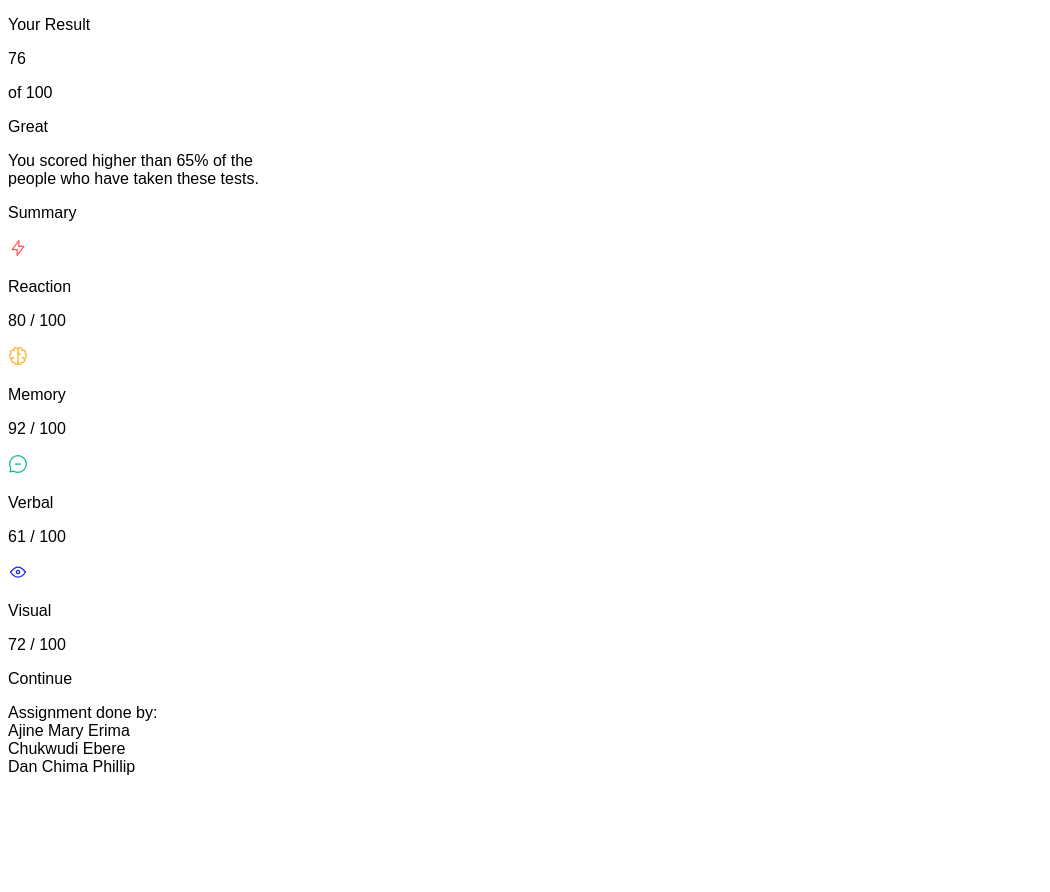
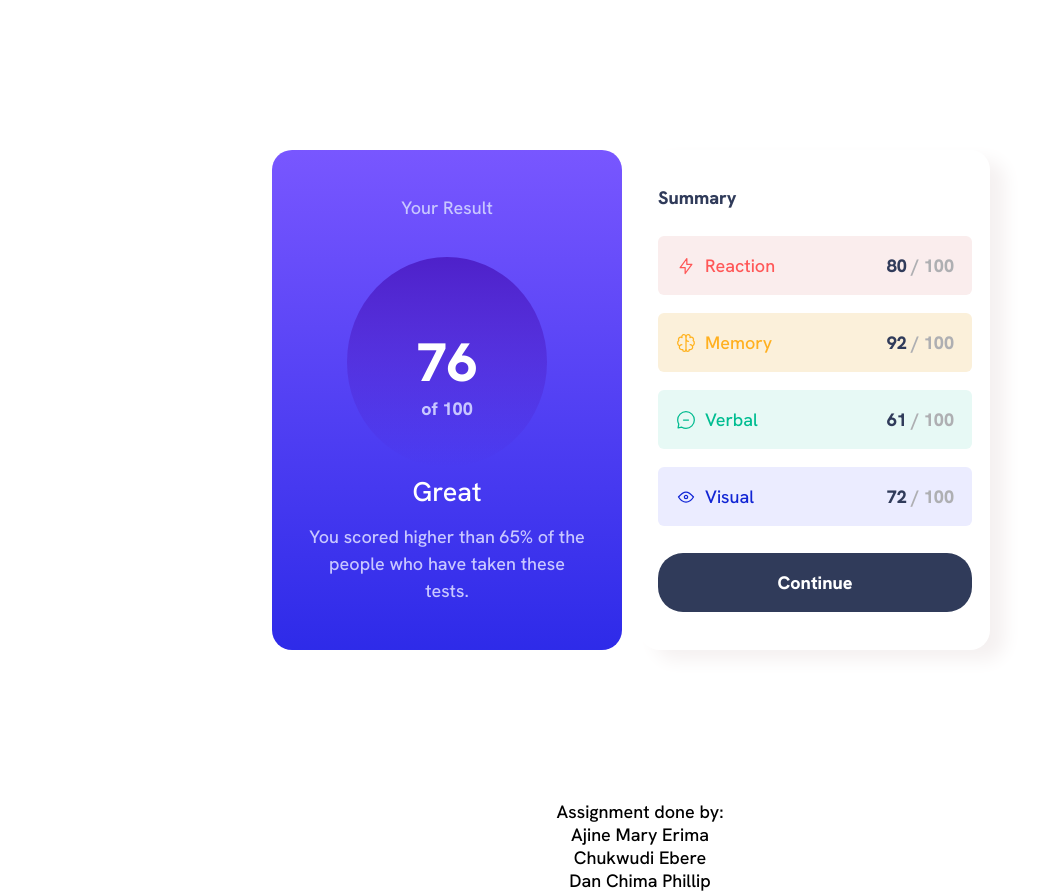
Before and after one commit to AjineMary/Group-8-Assignment-2, a plain HTML site: page index.html in a window 1280 px wide. Shown: the whole page, without its empty margins (0-1050 px from the left). Before the commit the page ends 800 px from the top, so only its background shows below. Drawn offline with Linux system fonts and the light colour scheme.

Commit message:
Update styles.css

```diff
--- a/styles.css
+++ b/styles.css
@@ -1,58 +1,183 @@
-*{
-    font-family: Arial, Helvetica, sans-serif;
+@import url('https://fonts.googleapis.com/css2?family=Hanken+Grotesk:wght@500;700;800&display=swap');
+
+* {
+    margin: 0;
+    padding: 0;
+    box-sizing: border-box;
+
 }
-.container2{
-    padding-top: .5cm;
-    padding-left: 10px;
-    width: 9cm;
+a {
+    text-decoration: none;
 }
-.first{
+a:hover {
+    color: linear-gradient( hsl(252, 100%, 67%),hsl(241, 81%, 54%) )
+}
+body {
+    font-family: 'Hanken Grotesk', sans-serif;
+    font-size: 18px;
+
+}
+
+img {
+    display: block;
+}
+.container {
     display: flex;
-    padding: 1px;
-    padding-left: 10px;
-    padding-right: 10px;
-    background-color: hsla(0, 100%, 67%, 0.3);
-    margin-bottom: 10px;
-    border-radius: 10px;
+    flex-direction: column;
 }
-.second{
+.first-child {
+    justify-content: center;
+    align-items: center;
+    color: #fff;
+    background-image: linear-gradient( hsl(252, 100%, 67%),hsl(241, 81%, 54%) );
+    padding: 2em;
+    border-bottom-left-radius: 30px;border-bottom-right-radius:30px ;
+
+}
+.last-child {
+    justify-content: start;
+    align-items: start;
+    padding: 1em;
+    margin: 0 1em;
+}
+.d-flex{
     display: flex;
-    padding: 1px;
-    padding-left: 10px;
-    padding-right: 10px;
-    background-color: hsla(39, 100%, 56%, 0.3);
-    margin-bottom: 10px;
-    border-radius: 10px;
+    flex-direction: row;
+    align-content: center;
+    width: 100%;
+    padding: 1em;
+    margin: .5em auto;
+    border-radius: 6px;
+    align-items: center;
 }
-.third{
-    display: flex;
-    padding: 1px;
-    padding-left: 10px;
-    padding-right: 10px;
-    background-color: hsla(166, 100%, 37%, 0.3);
-    margin-bottom: 10px;
-    border-radius: 10px;
-}
-.fourth{
-    display: flex;
-    padding: 1px;
-    padding-left: 10px;
-    padding-right: 10px;
-    background-color: hsla(234, 85%, 45%, 0.3);
-    margin-bottom: 10px;
-    border-radius: 10px;
-}
-.fifth{
-    border-radius: 1cm;
-    background-color: black;
-    color: white;
+.continue-btn {
+    background-color:  hsl(224, 30%, 27%);
+    color: #fff;
+    width: 100%;
     text-align: center;
-    padding: 0.1px;
-}
-.fifth:hover{
-    background-color: hsla(256, 72%, 46%, 1);
+    padding: 1em;
+    border-radius: 25px;
     cursor: pointer;
 }
-img{
-    padding-right: 5px;
+.continue-btn:hover {
+    background-image: linear-gradient( hsl(252, 100%, 67%),hsl(241, 81%, 54%) );
 }
+.red{
+    color: hsl(0, 100%, 67%);
+}
+.yellow {
+    color:hsl(39, 100%, 56%);
+}
+.green {
+    color:hsl(166, 100%, 37%) ;
+}
+.blue {
+    color: hsl(234, 85%, 45%);
+}
+.grey {
+    color:  hsl(241, 100%, 89%);
+}
+.dark-blue {
+    color:  hsl(224, 30%, 27%);
+}
+.bg-red {
+
+    background-color: rgb(250, 237, 237);;
+}
+.bg-yellow {
+    background-color:  hsl(39, 81%, 92%);
+
+}
+.bg-green {
+    background-color: hsl(167, 60%, 94%) ;
+}
+.bg-blue {
+    background-color: hsl(237, 100%, 96%)
+    ;
+}
+.f-large {
+    font-size: 3em;
+    font-weight: 800;
+    background-image: linear-gradient( hsla(256, 72%, 46%, 1),hsla(241, 72%, 46%, 0) );
+    padding: .75em;
+    border-radius: 50%;
+}
+.p-f-large {
+    margin-top: 4em;
+}
+.remark-title {
+    margin: 2em 0 .5em 0;
+}
+.remark-text {
+    line-height: 1.5em;
+}
+.text-end {
+    margin-left: auto;
+}
+.dark-grey {
+    color: hsl(220, 2%, 69%)
+}
+.icon {
+    padding-right: 0.5em;
+}
+.m-1 {
+margin: 1em 0;
+}
+.fw-2{
+    font-weight: 800;
+}
+.fs-1 {
+    font-size: 18px;
+}
+.fs-2 {
+    font-size: 1.5em;
+}
+
+.attribution { font-size: 13px; text-align: center; }
+.attribution a { color: hsl(228, 45%, 44%);
+/* margin: 1em;  */
+}
+
+/* FOR DESKTOP */
+@media screen and (min-width: 720px){
+    .parent{
+     display: flex;
+     flex-direction: row;
+     justify-content: center;
+     align-items: center;
+     align-content: last baseline;
+     margin: 0 auto;
+     height: 100vh;
+    }
+
+    .first-child{
+        border-top-left-radius: 20px;
+        border-top-right-radius: 20px;
+        width: 350px;
+        height: 500px;
+        border-radius: 20px;
+        /* padding:  3em; */
+    }
+    .last-child  {
+        box-shadow: 15px 10px 18px #f5f1f1;
+        width: 350px;
+        height: 500px;
+        border-radius: 20px;
+    }
+    .f-large{
+        padding: 1.3em;
+    }
+    .result{
+        margin-bottom: 2em;
+    }
+    .remark-text {
+        text-align: center;
+    }
+
+
+
+}
+footer{
+    backgound-color: gray;
+    text-align: center;
+}
```
